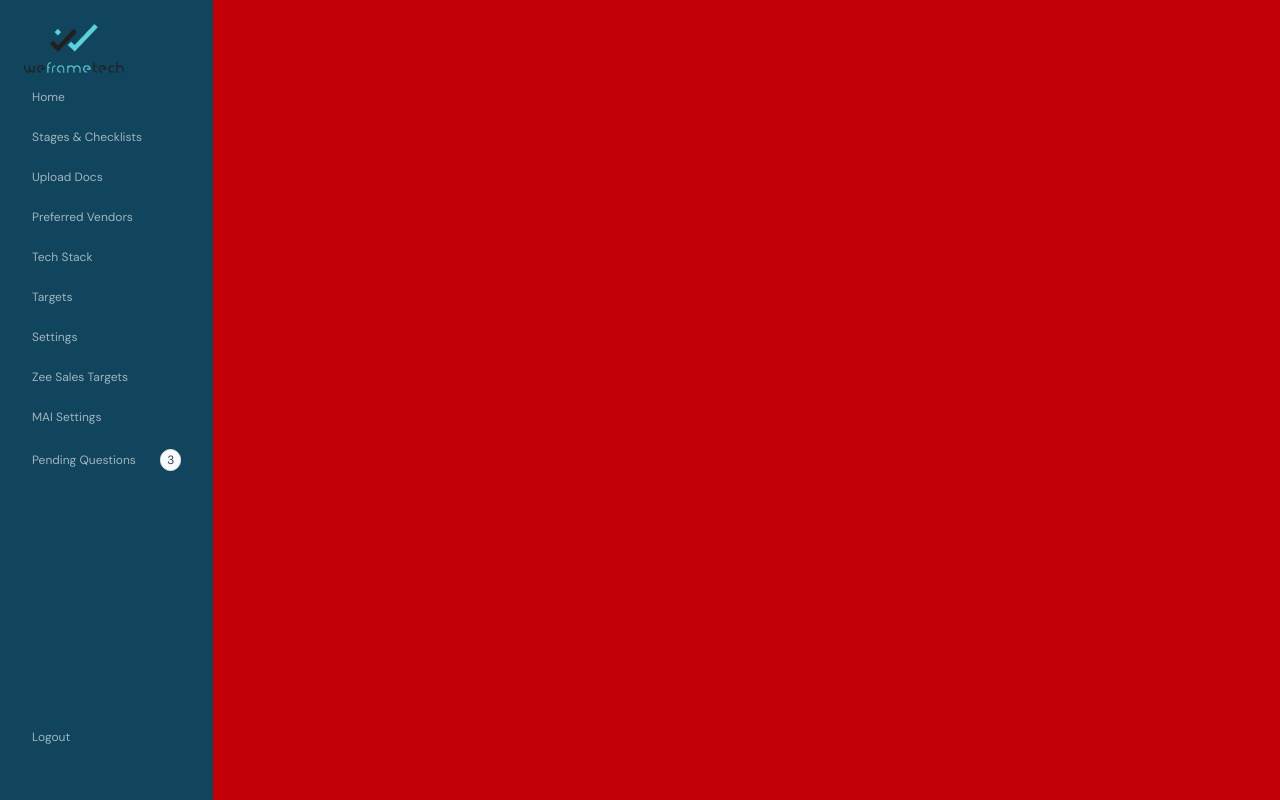
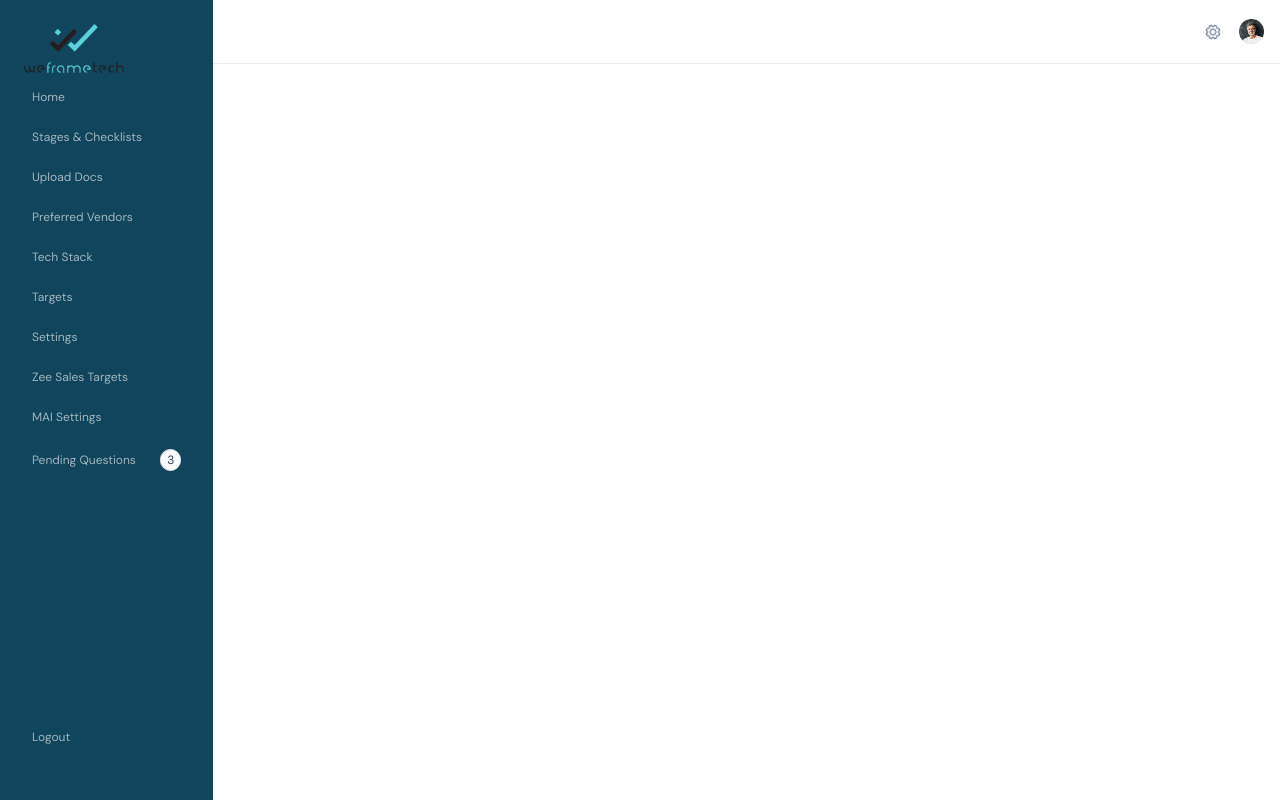
Before and after one commit to janakshukla/dashboard-assignment, a Next.js app: page / in a window 1280 px wide. Built offline with nearby package versions, Linux system fonts and the light colour scheme.

Commit message:
Add ContentPart component with Header, UpperPage, and LowerPage; update page layout

```diff
--- a/app/page.tsx
+++ b/app/page.tsx
@@ -1,9 +1,11 @@
+import ContentPart from "@/components/ContentPart"
 import CustomSideBar from "@/components/CustomSideBar"
 
 const page = () => {
   return (
-    <div className="min-h-screen min-w-screen bg-red-700 " >
+    <div className="min-h-screen min-w-screen flex " >
      <CustomSideBar/>
+     <ContentPart/>
     </div>
   )
 }
--- /dev/null
+++ b/components/ContentPart.tsx
@@ -0,0 +1,16 @@
+import Header from "./Header"
+import LowerPage from "./LowerPage"
+import UpperPage from "./UpperPage"
+
+
+const ContentPart = () => {
+  return (
+    <div className="w-full h-screen sm:w-5/6  overflow-y-scroll " >
+        <Header/>
+        <UpperPage/>
+        <LowerPage/>
+    </div>
+  )
+}
+
+export default ContentPart
--- /dev/null
+++ b/components/Header.tsx
@@ -0,0 +1,19 @@
+import Image from "next/image";
+import React from "react";
+
+const Header = () => {
+  return (
+    <div className="w-full h-16 bg-white border-b border-[#EAECF0] flex items-center justify-end-safe px-4 ">
+      <Image
+        className="mr-4 p-0.5 cursor-pointer"
+        width={20}
+        height={20}
+        src={"/Images/Gear.png"}
+        alt="avatar"
+      />
+      <Image width={25} height={25} src={"/Images/Avatar.png"} alt="avatar" />
+    </div>
+  );
+};
+
+export default Header;
--- /dev/null
+++ b/components/LowerPage.tsx
@@ -0,0 +1,11 @@
+import React from 'react'
+
+const LowerPage = () => {
+  return (
+    <div className='h-screen bg-green-500' >
+
+    </div>
+  )
+}
+
+export default LowerPage
--- /dev/null
+++ b/components/UpperPage.tsx
@@ -0,0 +1,11 @@
+import React from 'react'
+
+const UpperPage = () => {
+  return (
+    <div className="h-screen ">
+
+    </div>
+  )
+}
+
+export default UpperPage
```
Also changed, not shown: public/Images/Avatar.png (added), public/Images/Gear.png (added).
